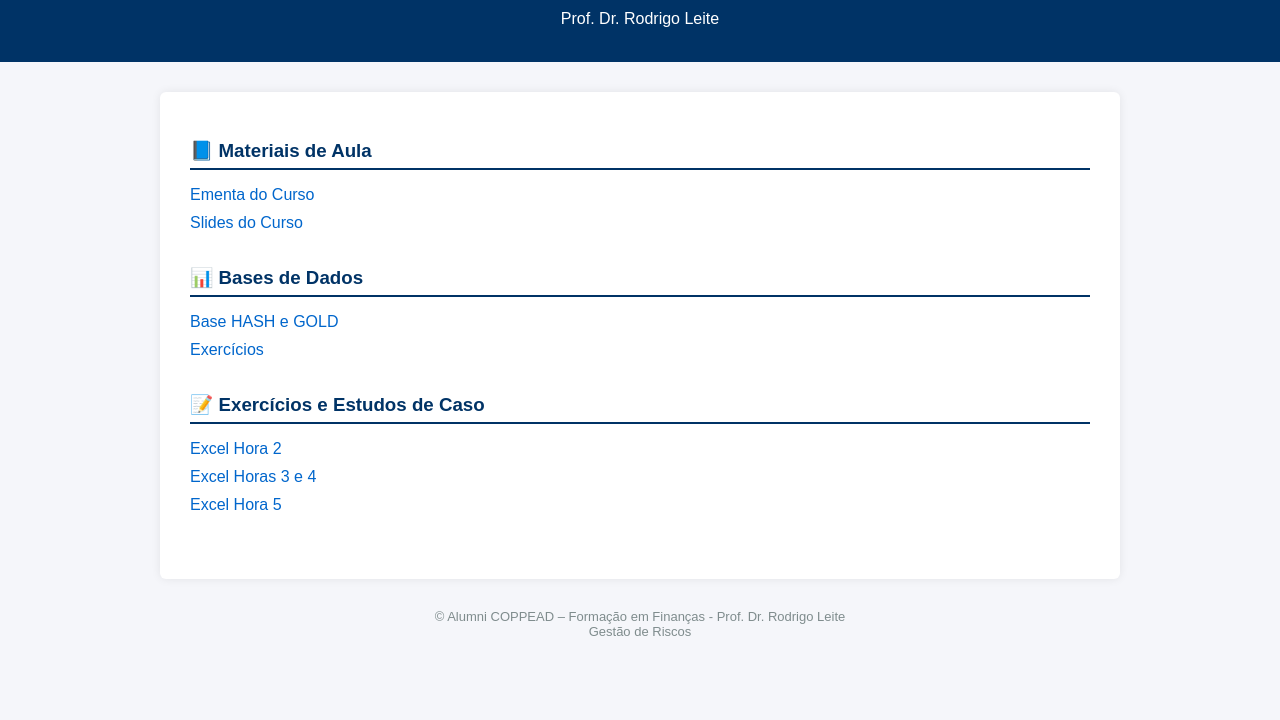
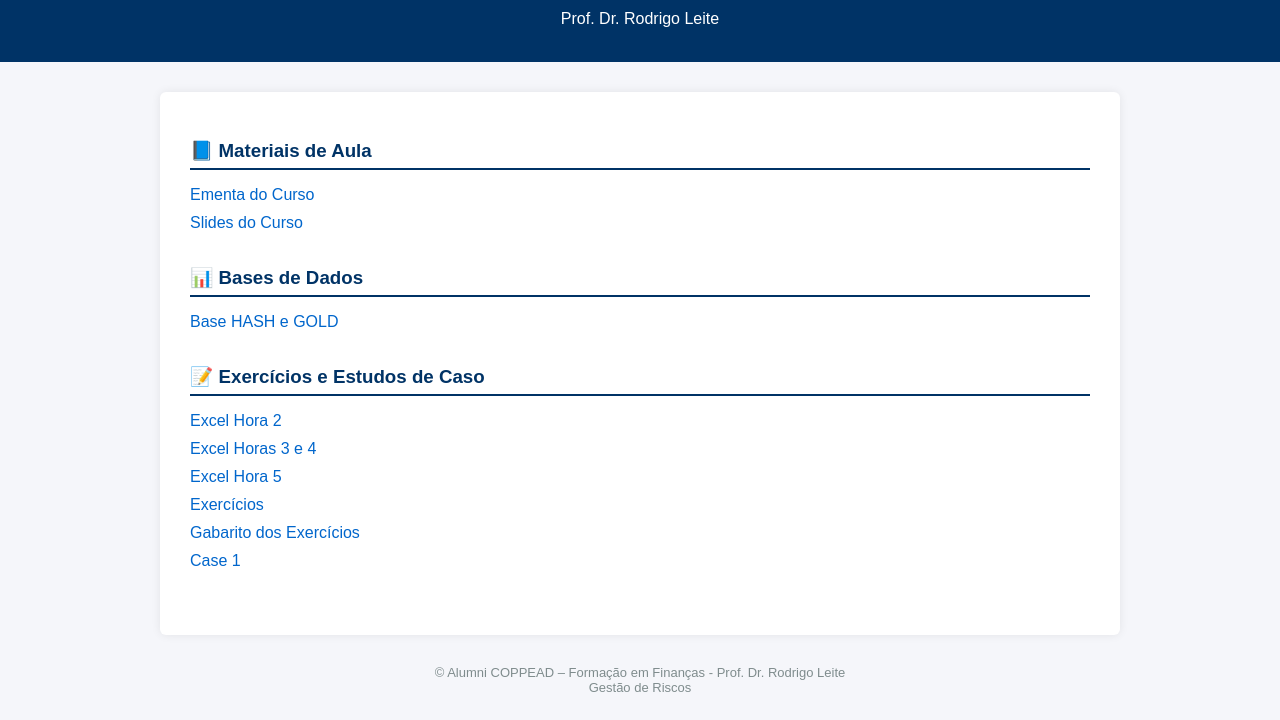
Before and after one commit to ROLeite/roleite.github.io, a plain HTML site: page riscos/index.html in a window 1280 px wide. Shown: the part 80-800 px from the top of the page. Drawn offline with Linux system fonts and the light colour scheme.

Commit message:
Add links to exercises and case documents in index.html

```diff
--- a/riscos/index.html
+++ b/riscos/index.html
@@ -88,7 +88,7 @@
         <h3>📊 Bases de Dados</h3>
         <ul>
             <li><a href="HASHeGOLD.xlsx">Base HASH e GOLD</a></li>
-            <li><a href="Exercicios_Risco.pdf">Exercícios</a></li>
+
         </ul>
     </section>
 
@@ -98,6 +98,10 @@
             <li><a href="millerorr.xlsx">Excel Hora 2</a></li>
             <li><a href="excelhoras34.xlsx">Excel Horas 3 e 4</a></li>
             <li><a href="memoria_VAR.xlsx">Excel Hora 5</a></li>
+            <li><a href="Exercicios_Risco.pdf">Exercícios</a></li>
+            <li><a href="Gabarito_Exercicios.pdf">Gabarito dos Exercícios</a></li>
+            <li><a href="Case_1_Riscos.pdf">Case 1</a></li>
+
         </ul>
     </section>
 
```
